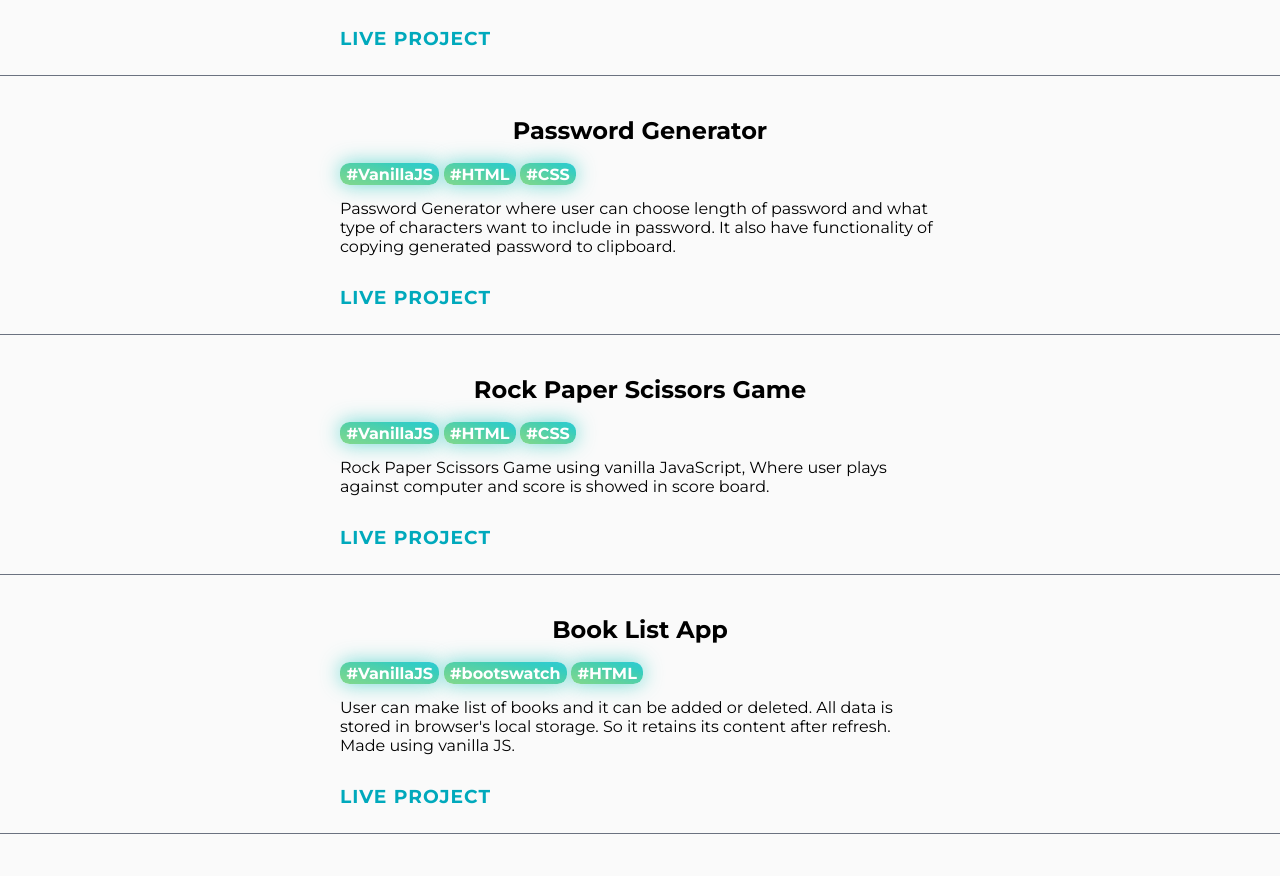
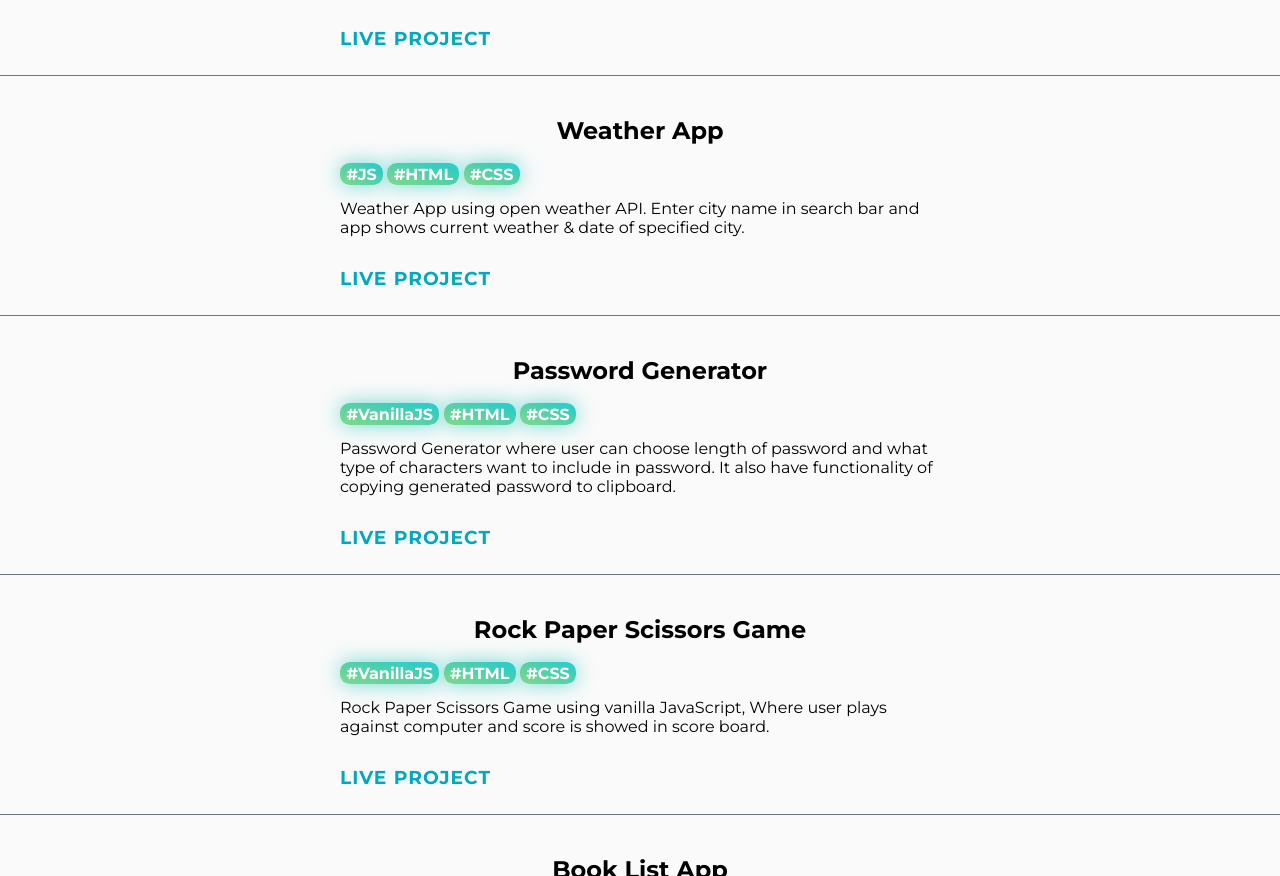
Before and after one commit to Chintan-24/project-showcase, a plain HTML site: page index.html in a window 1280 px wide. Shown: the part 841-1717 px from the top of the page. Drawn offline with Linux system fonts and the light colour scheme.

Commit message:
added weather app project

```diff
--- a/index.html
+++ b/index.html
@@ -74,6 +74,27 @@
           <a
             class="link link-primary"
             href="https://food-turbo-cb.netlify.app/"
+            target="_blank"
+            >Live Project</a
+          >
+          </h3>
+        </div>
+      </section>
+
+      <section class="section project-title" data-name="js">
+        <div class="container-center">
+          <h1>Weather App</h1>
+          <div class="project-tags">#JS</div>
+          <div class="project-tags">#HTML</div>
+          <div class="project-tags">#CSS</div>
+
+          <p>
+            Weather App using open weather API. Enter city name in search bar and app shows current weather & date of specified city.
+          </p>
+          <h3 class='live-link'>
+          <a
+            class="link link-primary"
+            href="https://weather-app-cb.netlify.app/"
             target="_blank"
             >Live Project</a
           >
```
